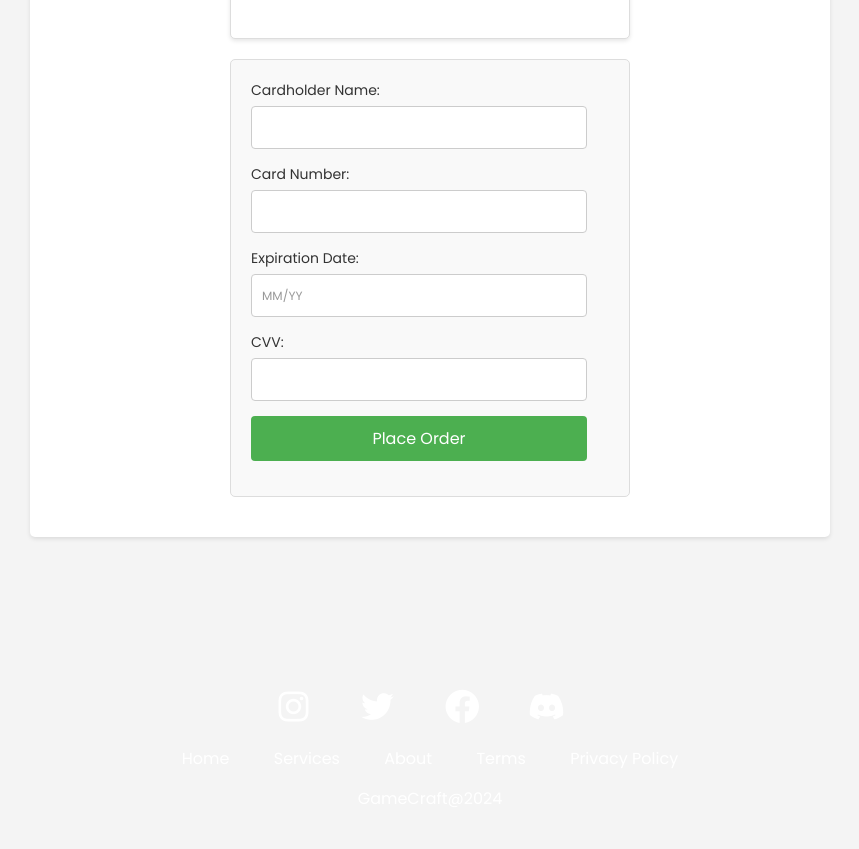
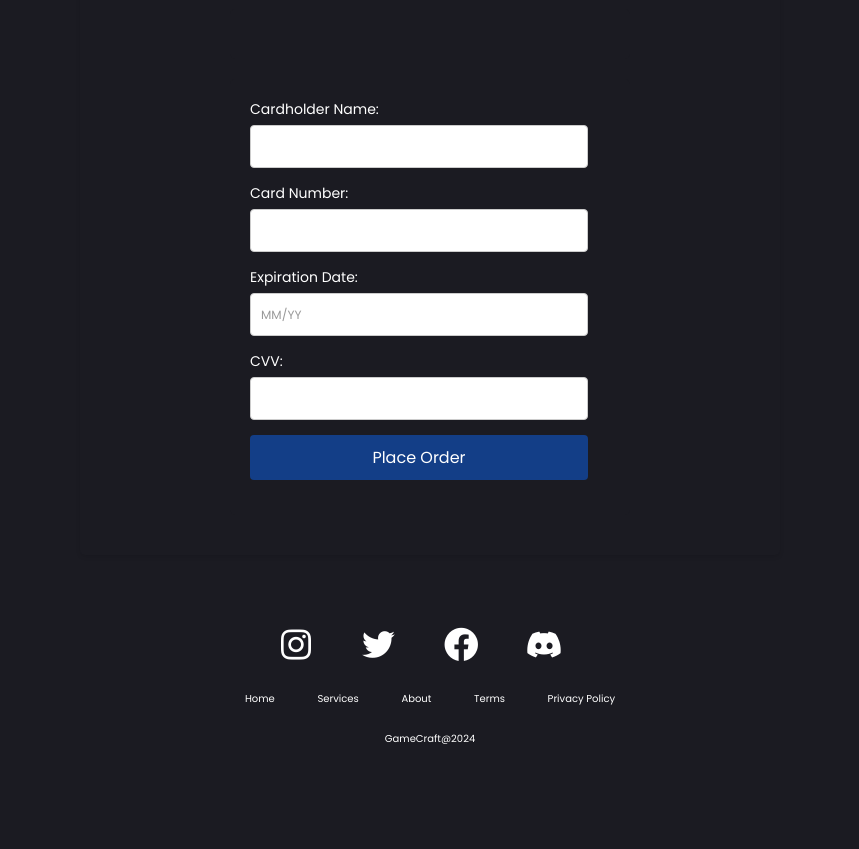
Before and after one commit to bhanuka99x/GameCraft, a PHP site: page /order_confirmation.php in a window 1280 px wide. Shown: the part 473-1322 px from the top of the page, without its empty margins (210-1069 px from the left). After the commit the page ends 1217 px from the top, so only its background shows below. Run offline with PHP 8.4, Linux system fonts and the light colour scheme.

Commit message:
develop complete confirm order css and some codings

```diff
--- a/GameCraft/CSS/confirmorder.css
+++ b/GameCraft/CSS/confirmorder.css
@@ -1,68 +1,93 @@
-/* CSS for order_confirmation.php */
+@import url("https://fonts.googleapis.com/css2?family=Poppins:wght@100;200;300;400;500;600&display=swap");
 
-/* General styles */
-body {
-    font-family: Arial, sans-serif;
-    background-color: #f4f4f4;
+* {
   margin: 0;
   padding: 0;
+  box-sizing: border-box;
+  font-family: "Poppins", sans-serif;
+  text-transform: capitalize;
+  text-decoration: none;
+  outline: none;
+  border: none;
 }
-
+body {
+  left: 0;
+  height: 100vh;
+  width: 100%;
+  background: rgb(27, 27, 34);
+}
+html {
+  font-size: 62.5%;
+  overflow-x: hidden;
+}
 header {
-    background-color: #333;
-    color: white;
-    padding: 10px 0;
+ position: fixed;
+width: 100%;
+top: 0px;
+z-index: +1;
   display: flex;
   justify-content: space-between;
   align-items: center;
+  background: rgba(0, 0, 0, 0.8);
+  color: white;
 }
 
-.nav-left, .nav-right {
+.nav-left,
+.nav-right {
   display: flex;
   align-items: center;
 }
 
-.nav-left .logo {
-    font-size: 24px;
-    font-weight: bold;
+.nav-left a,
+.nav-right a {
+  color: white;
+  text-decoration: none;
+  padding: 10px;
   margin-right: 20px;
+  transition: 0.2s;
+}
+.nav-left .nav-item {
+  font-size: 15px;
+}
+.nav-left .nav-item span {
+  font-size: 10px;
+  position: relative;
+  left: 5px;
+  top: -10px;
 }
 
-.nav-item {
-    color: white;
-    margin-right: 15px;
-    text-decoration: none;
+.nav-left .nav-item:hover,
+.nav-right a:hover {
+  scale: 1.1;
 }
 
-.nav-item:hover {
-    text-decoration: underline;
+.logo {
+  font-size: 30px;
+  font-weight: bold;
 }
 
-.l-btn, .r-btn {
-    color: white;
-    background-color: #007bff;
-    padding: 10px 20px;
+.l-btn,
+.r-btn {
+  padding: 5px 10px;
   border-radius: 5px;
-    text-decoration: none;
-    margin-left: 10px;
-}
-
-.l-btn:hover, .r-btn:hover {
-    background-color: #0056b3;
+  background-color: transparent;
+  font-size: 15px;
 }
 
 main {
-    max-width: 800px;
+    position: relative;
+    top: 80px;
+    max-width: 700px;
     margin: 20px auto;
     padding: 20px;
-    background-color: white;
+    background: rgb(27, 27, 34);
     border-radius: 5px;
     box-shadow: 0 2px 4px rgba(0, 0, 0, 0.1);
     text-align: center;
 }
 
 h1 {
-    color: #333;
+    color: white;
     font-size: 24px;
     margin-bottom: 20px;
 }
@@ -76,26 +101,24 @@ h1 {
 }
 
 .games img {
-    max-width: 100%;
+    max-width: 60%;
     height: auto;
     border-radius: 5px;
     margin-bottom: 10px;
 }
 
 .games-info {
-    background-color: #fff;
+    background: rgb(27, 27, 34);
     padding: 20px;
-    border: 1px solid #ddd;
     border-radius: 5px;
     width: 100%;
     max-width: 400px;
-    box-shadow: 0 2px 4px rgba(0, 0, 0, 0.1);
 }
 
 .games-title {
-    font-size: 18px;
+    font-size: 25px;
     margin: 10px 0;
-    color: #333;
+    color:white;
 }
 
 .games-price {
@@ -109,9 +132,8 @@ h1 {
     max-width: 400px;
     margin: 20px auto;
     padding: 20px;
-    border: 1px solid #ddd;
     border-radius: 5px;
-    background-color: #f9f9f9;
+    background: rgb(27, 27, 34);
     text-align: left;
 }
 
@@ -119,7 +141,7 @@ h1 {
     display: block;
     font-size: 14px;
     margin-bottom: 5px;
-    color: #333;
+    color:white;
 }
 
 .payment-info input[type="text"],
@@ -133,15 +155,16 @@ h1 {
 }
 
 .payment-info input[type="submit"] {
-    background-color: #4CAF50;
+    background-color: #133e87;
     color: white;
     border: none;
     cursor: pointer;
     font-size: 16px;
+    transition: 0.3s;
 }
 
 .payment-info input[type="submit"]:hover {
-    background-color: #45a049;
+    scale: 1.1;
 }
 
 .payment-info input::placeholder {
```
Lines whose indentation alone changed are shown as unchanged.
